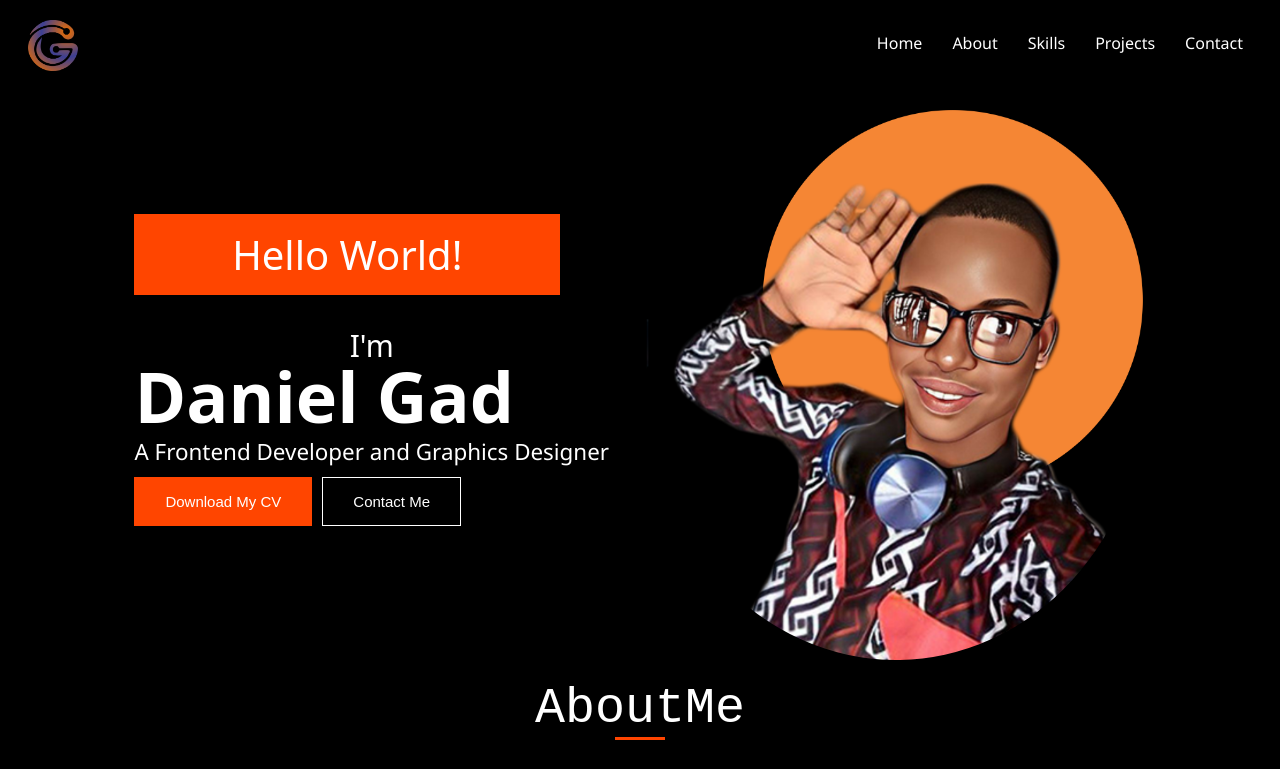
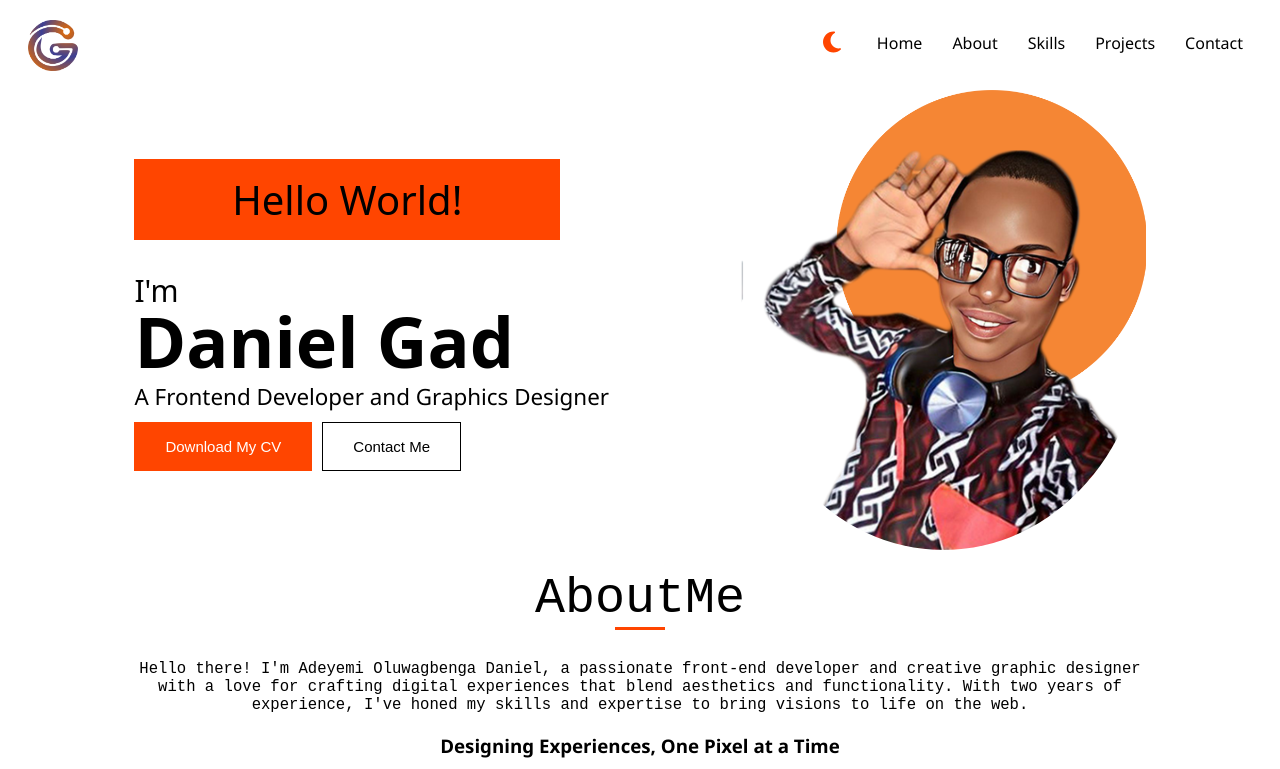
Before and after one commit to DanielGad/My_Portfolio, a React (Vite) app: page / in a window 1280 px wide. Shown: the top 769 px of the page. Built offline with nearby package versions, Linux system fonts and the light colour scheme.

Commit message:
Change Theme

```diff
--- a/src/assets/head.css
+++ b/src/assets/head.css
@@ -55,7 +55,7 @@
 
 .im {
   font-family: system-ui, -apple-system, BlinkMacSystemFont, 'Segoe UI', Roboto, Oxygen, Ubuntu, Cantarell, 'Open Sans', 'Helvetica Neue', sans-serif;
-  text-align: center;
+  text-align: left;
   margin-top: 30px;
   font-size: 30px;
   color: white;
@@ -74,12 +74,12 @@
   font-size: 140%;
   color: white;
   border-radius: 10px;
+  text-align: center;
 }
 
 .gad-image-cont {
-  margin-top: 30px;
-  width: 500px;
-  height: 550px;
+  margin-top: 10px;
+  width: 40%;
 }
 
 .gad-image {
@@ -131,6 +131,12 @@
   z-index: 1;
 }
 
+/* body.light {
+  .head-container {
+    background-color: aliceblue;
+  }
+} */
+
 @media screen and (max-width: 859px) {
   .head-container {
     display: flex;
--- a/src/assets/menu.css
+++ b/src/assets/menu.css
@@ -53,6 +53,40 @@
   cursor: pointer;
 }
 
+.ccc {
+  display: flex;
+  gap: 15px;
+  align-items: center;
+}
+
+.theme {
+  color: white;
+
+}
+
+body.dark .theme {
+  color: white;
+}
+
+body.light .theme {
+  color: orangered;
+}
+
+.theme {
+  transition: transform 0.5s ease;
+}
+
+body.dark .theme {
+  transform: rotate(180deg);
+}
+
+body.light {
+  .menu-container {
+    background-color: white;
+    color: black;
+  }
+}
+
 
 
 @media screen and (max-width: 859px) {
--- a/src/components/Menu.jsx
+++ b/src/components/Menu.jsx
@@ -1,13 +1,27 @@
 import '../assets/menu.css';
 import GadLogo from '/G.png';
 import { FontAwesomeIcon } from '@fortawesome/react-fontawesome';
+import { faSun, faMoon } from '@fortawesome/free-solid-svg-icons';
 import { faBars, faTimes } from '@fortawesome/free-solid-svg-icons';
-import { useContext } from 'react';
+import { useContext, useEffect, useState } from 'react';
 import { Context } from './Context';
 import { Link } from 'react-scroll';
 
 const Menu = () => {
   const { isMenuOpen, isSmallScreen, toggleMenu, isScrolled  } = useContext(Context);
+
+  const storedTheme = localStorage.getItem('theme') || 'light';
+  const [theme, setTheme] = useState(storedTheme);
+
+  const toggleTheme = () => {
+    const newTheme = theme === 'light' ? 'dark' : 'light';
+    setTheme(newTheme);
+    localStorage.setItem('theme', newTheme);
+  };
+
+  useEffect(() => {
+    document.body.className = theme;
+  }, [theme]);
 
   return (
     <div className={`menu-container ${isScrolled ? 'scrolled' : ''}`}>
@@ -18,7 +32,10 @@ const Menu = () => {
 
       </div>
 
-      <div>
+      <div className='ccc'>
+      <button onClick={toggleTheme} className='theme' style={{ fontSize: '24px', background: 'none', border: 'none', cursor: 'pointer' }}>
+        {theme === 'light' ? <FontAwesomeIcon icon={faMoon} /> : <FontAwesomeIcon icon={faSun} />}
+      </button>
       {isSmallScreen ?
         <div className={`icon-div`} onClick={toggleMenu}>
           <FontAwesomeIcon icon={isMenuOpen ? faTimes : faBars }/>
--- a/src/index.css
+++ b/src/index.css
@@ -2,6 +2,46 @@ body {
   background-color: black;
   font-family: 'Segoe UI', Tahoma, Geneva, Verdana, sans-serif;
   margin-top: 80px;
+}
+
+body.light {
+  background-color: white;
+}
+
+body.light {
+  .hello, .im, .name, .work-skill, .contactme {
+    color: black;
+  }
+
+  .contactme {
+    background-color: white;
+    border: 1px solid black;
+  }
+
+  .contactme:hover {
+    background-color: rgb(116, 115, 115);
+  }
+
+  .abt-tag, .text-cont {
+    color: black;
+  }
+
+  .skill-body, .skill-txt, .skill-txt2 {
+    color: black;
+  }
+
+  .project-txt {
+    color: black;
+  }
+
+  .pro {
+    background-color: white;
+    color: black;
+  }
+
+  .contact-txt, .let-chat, .tell-me {
+    color: black;
+  }
 }
 
 .slide-in.visible {
```
